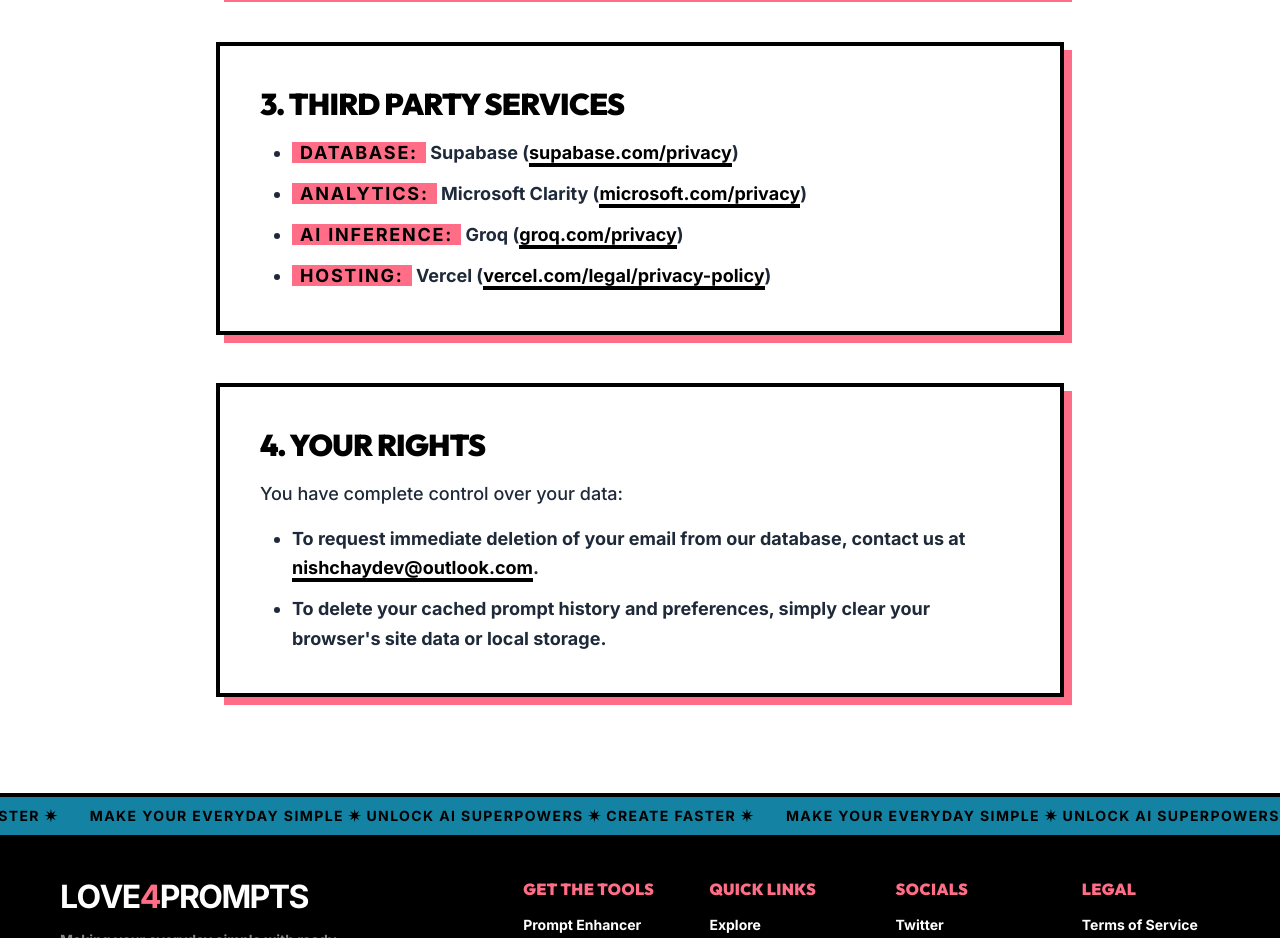
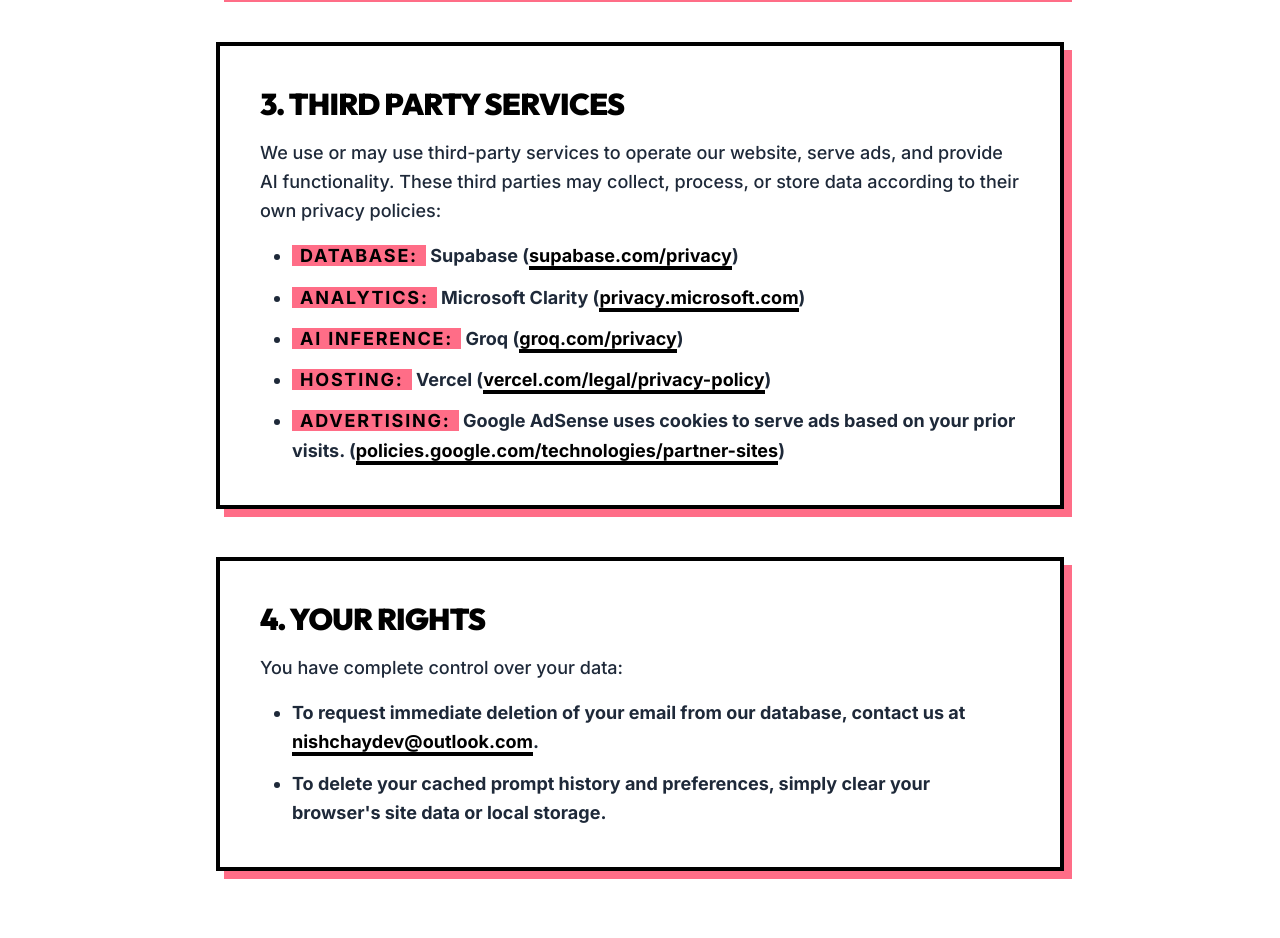
Before and after one commit to nishchaydev/love4prompts, an Astro site: page /privacy in a window 1280 px wide. Shown: the part 1220-2158 px from the top of the page. Built offline with nearby package versions, Linux system fonts and the light colour scheme; Astro itself is replaced by a stand-in of ours; no server answers.

Commit message:
Update Privacy Policy and Terms of Use for 3rd party providers

```diff
--- a/src/pages/privacy.astro
+++ b/src/pages/privacy.astro
@@ -36,11 +36,15 @@
 
       <section class="space-y-4 bg-white border-4 border-black p-6 sm:p-10 shadow-[8px_8px_0_#FF6D87] hover:shadow-[12px_12px_0_#1482A3] hover:-translate-y-1 hover:-translate-x-1 transition-all duration-300">
         <h2 class="text-3xl font-black tracking-tight text-black uppercase">3. Third Party Services</h2>
+        <p class="text-gray-800 font-medium leading-relaxed text-lg">
+          We use or may use third-party services to operate our website, serve ads, and provide AI functionality. These third parties may collect, process, or store data according to their own privacy policies:
+        </p>
         <ul class="list-disc pl-8 text-gray-800 font-bold leading-relaxed text-lg space-y-3">
           <li><span class="text-black bg-[#FF6D87] px-2 uppercase tracking-widest">Database:</span> Supabase (<a href="https://supabase.com/privacy" target="_blank" rel="noopener noreferrer" class="text-black font-black border-b-4 border-black hover:bg-black hover:text-white transition-all">supabase.com/privacy</a>)</li>
-          <li><span class="text-black bg-[#FF6D87] px-2 uppercase tracking-widest">Analytics:</span> Microsoft Clarity (<a href="https://microsoft.com/privacy" target="_blank" rel="noopener noreferrer" class="text-black font-black border-b-4 border-black hover:bg-black hover:text-white transition-all">microsoft.com/privacy</a>)</li>
+          <li><span class="text-black bg-[#FF6D87] px-2 uppercase tracking-widest">Analytics:</span> Microsoft Clarity (<a href="https://privacy.microsoft.com" target="_blank" rel="noopener noreferrer" class="text-black font-black border-b-4 border-black hover:bg-black hover:text-white transition-all">privacy.microsoft.com</a>)</li>
           <li><span class="text-black bg-[#FF6D87] px-2 uppercase tracking-widest">AI Inference:</span> Groq (<a href="https://groq.com/privacy" target="_blank" rel="noopener noreferrer" class="text-black font-black border-b-4 border-black hover:bg-black hover:text-white transition-all">groq.com/privacy</a>)</li>
           <li><span class="text-black bg-[#FF6D87] px-2 uppercase tracking-widest">Hosting:</span> Vercel (<a href="https://vercel.com/legal/privacy-policy" target="_blank" rel="noopener noreferrer" class="text-black font-black border-b-4 border-black hover:bg-black hover:text-white transition-all">vercel.com/legal/privacy-policy</a>)</li>
+          <li><span class="text-black bg-[#FF6D87] px-2 uppercase tracking-widest">Advertising:</span> Google AdSense uses cookies to serve ads based on your prior visits. (<a href="https://policies.google.com/technologies/partner-sites" target="_blank" rel="noopener noreferrer" class="text-black font-black border-b-4 border-black hover:bg-black hover:text-white transition-all">policies.google.com/technologies/partner-sites</a>)</li>
         </ul>
       </section>
 
--- a/src/pages/terms.astro
+++ b/src/pages/terms.astro
@@ -16,7 +16,7 @@
       <section class="space-y-4 bg-white border-4 border-black p-6 sm:p-10 shadow-[8px_8px_0_#1482A3] hover:shadow-[12px_12px_0_#FF6D87] hover:-translate-y-1 hover:-translate-x-1 transition-all duration-300">
         <h2 class="text-3xl font-black tracking-tight text-black uppercase">1. Acceptance</h2>
         <p class="text-gray-800 font-medium leading-relaxed text-lg">
-          By accessing or using love4prompts, you agree to comply with and be bound by these Terms of Use. If you do not agree to these terms, please do not use the tool.
+          By accessing or using love4prompts, you agree to comply with and be bound by these Terms of Use. By using this website, you also agree to our Privacy Policy and acknowledge that your data may be processed by our third-party service providers as described therein. If you do not agree to these terms, please do not use the tool.
         </p>
       </section>
 
```
